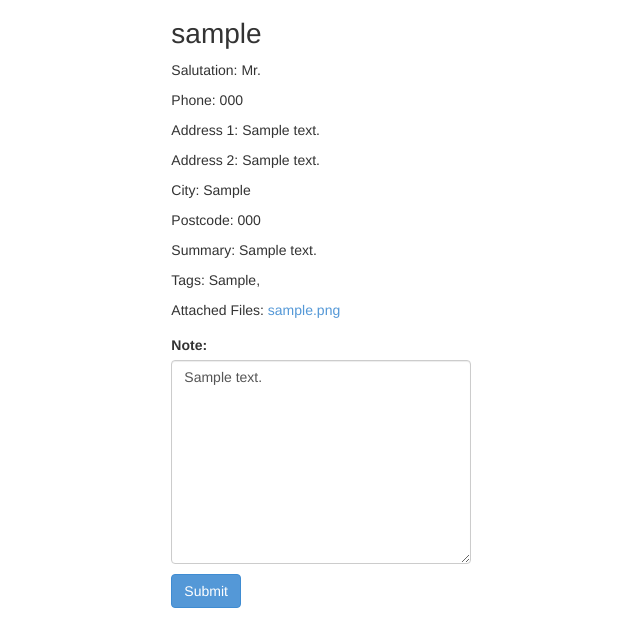
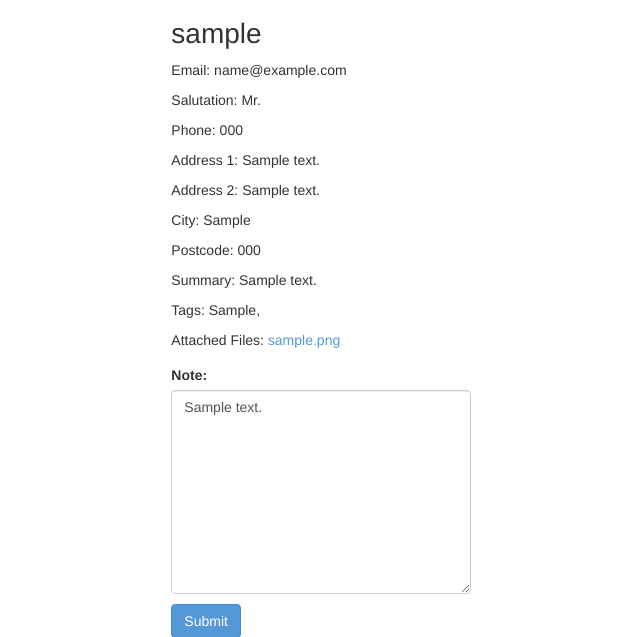
Before and after one commit to bitrecruiter/ats_project, a Django app: page /profile/view/1/ in a window 1280 px wide. Shown: the part 51-688 px from the top of the page, without its empty margins (27-667 px from the left). Run offline with Django 3.2, Linux system fonts and the light colour scheme; a user stored in the database is signed in; tables that the repository leaves empty hold one stand-in row (values such as "Sample post"); parts of the project's set-up code (start-up, migrations or seed data) failed here and were passed over; some libraries are stand-ins or nearby versions.

Commit message:
Add email to profile view page

```diff
--- a/ats_profiles/templates/ats_profiles/view_profile.html
+++ b/ats_profiles/templates/ats_profiles/view_profile.html
@@ -4,6 +4,7 @@
 
 {% block content %}
 <h1>{{ profile_user }}</h1>
+<p>Email: {{ profile_user.email }}</p>
 <p>Salutation: {{ profile_user.userprofile.salutation }}</p>
 <p>Phone: {{ profile_user.userprofile.phone }}</p>
 <p>Address 1: {{ profile_user.userprofile.address1 }}<p/>
```
